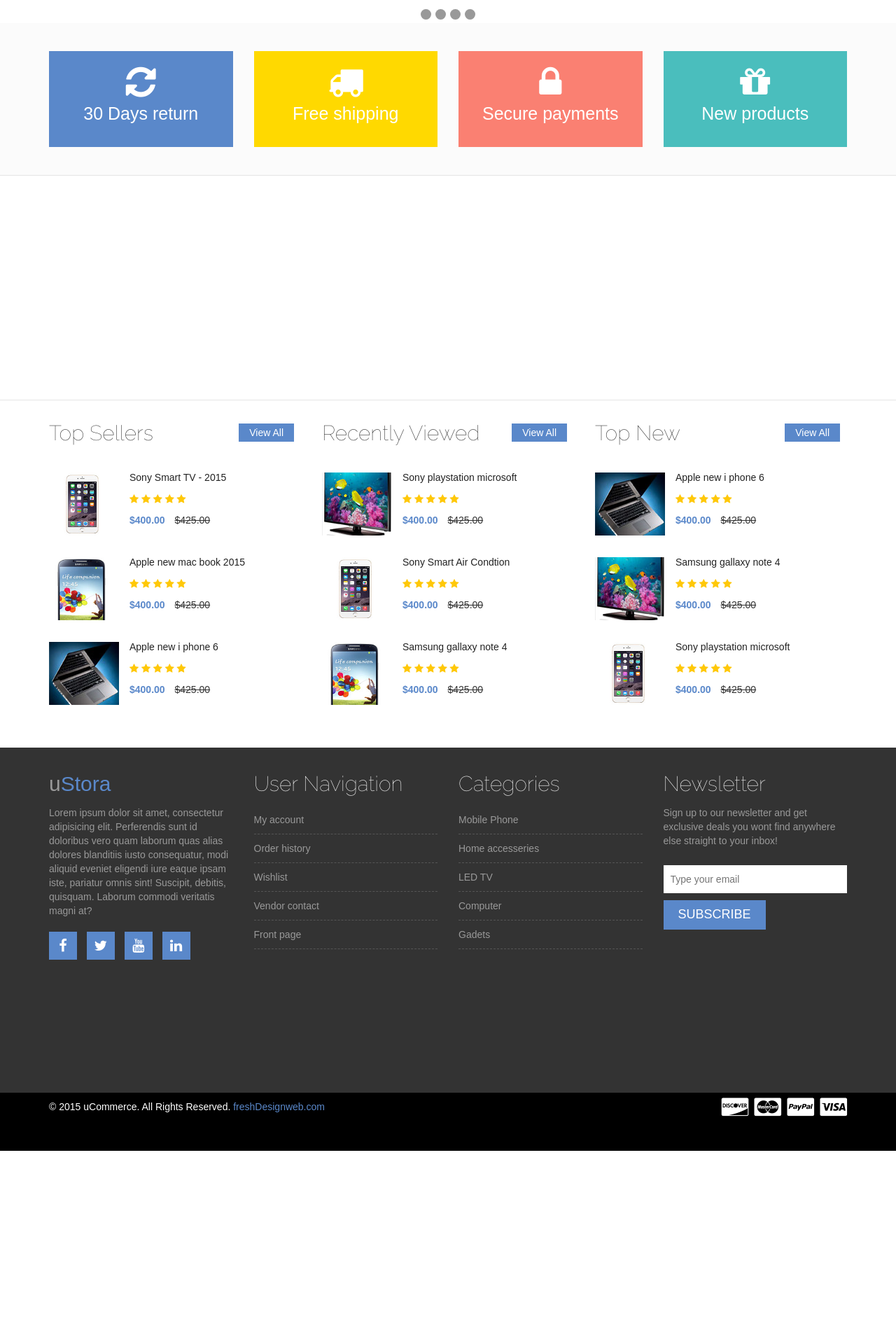
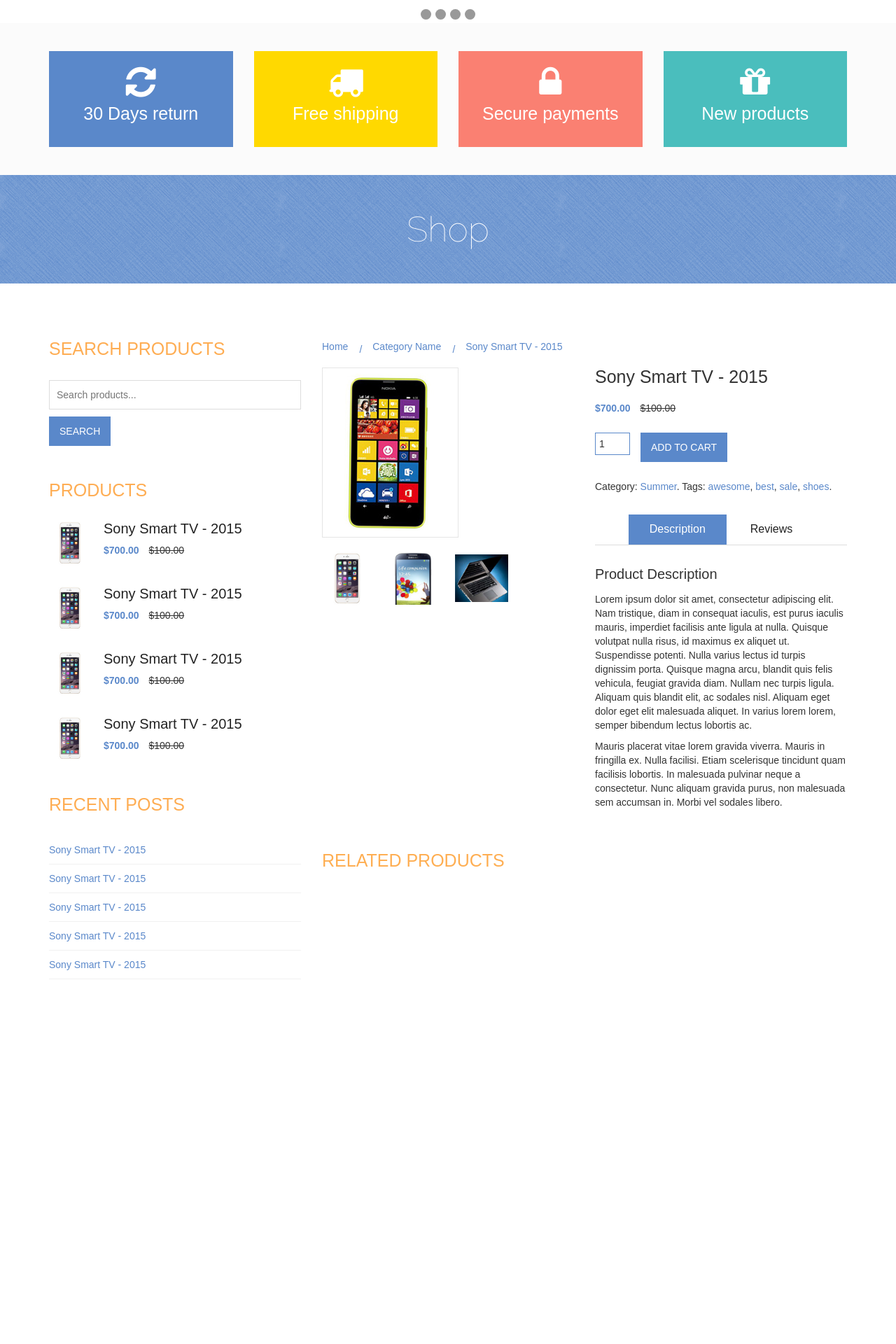
Before and after one commit to thuhang99/web-php-mvc, a PHP site: page /web-php-mvc/cart.html in a window 1280 px wide. Shown: the part 548-2468 px from the top of the page at 70% size. Before the commit the page ends 2192 px from the top, so only its background shows below. Run offline with PHP 8.4, Linux system fonts and the light colour scheme; some libraries are stand-ins or nearby versions.

Commit message:
Update Slide master

```diff
--- a/mvc/Bridge.php
+++ b/mvc/Bridge.php
@@ -1,3 +1,6 @@
 <?php
+    require_once 'configs/config.php';
     require_once 'core/App.php';
+    require_once 'core/Connect.php';
+
 ?>
--- /dev/null
+++ b/mvc/configs/config.php
@@ -0,0 +1,5 @@
+<?php
+//Cấu hình đường link
+define('URL', 'http://localhost/web-php-mvc/');
+
+?>
--- a/mvc/controllers/Layout.php
+++ b/mvc/controllers/Layout.php
@@ -1,10 +1,27 @@
 <?php
-    class Layout{
+    class Layout extends Connect{
         // function __construct(){
         //     echo 'Đây là layout';
         // }
         function index(){
-           require_once './mvc/views/layout/index.php';
+
+            $data['main'] = 'home/maincontent-area';
+
+            if(isset($_GET['url']))
+            {
+                if( strpos($_GET['url'],'.html'))
+                {
+                    //echo 'Đây là trang sản phẩm';
+                    $data['main'] = 'product/main';
+                }
+                else
+                {
+                    //echo 'Đây là trang danh mục';
+                    $data['main'] = 'category/main';
+                }
+
+            }
+            $this->load_views('layout/index',$data);
         }
     }
 ?>
--- /dev/null
+++ b/mvc/core/Connect.php
@@ -0,0 +1,9 @@
+<?php
+    class Connect
+    {
+        function load_views($name, $data=[])
+        {
+            require_once './mvc/views/'.$name.'.php';
+        }
+    }
+?>
--- a/mvc/views/layout/index.php
+++ b/mvc/views/layout/index.php
@@ -10,7 +10,7 @@
     <meta http-equiv="X-UA-Compatible" content="IE=edge">
     <meta name="viewport" content="width=device-width, initial-scale=1">
     <title>Ustora Demo</title>
-    <base href="http://localhost:8080/web-php-mvc/">
+    <base href="<?php echo URL; ?>">
     <!-- Google Fonts -->
 
 
@@ -35,6 +35,8 @@
 
     <?php require_once('home/promo-area.php'); ?>
 
+    <?php require_once ($data['main'].'.php'); ?>
+
     <?php require_once('home/mainmenu-area.php'); ?>
 
     <?php require_once('home/brands-area.php'); ?>
--- /dev/null
+++ b/mvc/views/layout/product/main.php
@@ -0,0 +1,250 @@
+<div class="product-big-title-area">
+        <div class="container">
+            <div class="row">
+                <div class="col-md-12">
+                    <div class="product-bit-title text-center">
+                        <h2>Shop</h2>
+                    </div>
+                </div>
+            </div>
+        </div>
+    </div>
+
+
+    <div class="single-product-area">
+        <div class="zigzag-bottom"></div>
+        <div class="container">
+            <div class="row">
+                <div class="col-md-4">
+                    <div class="single-sidebar">
+                        <h2 class="sidebar-title">Search Products</h2>
+                        <form action="">
+                            <input type="text" placeholder="Search products...">
+                            <input type="submit" value="Search">
+                        </form>
+                    </div>
+
+                    <div class="single-sidebar">
+                        <h2 class="sidebar-title">Products</h2>
+                        <div class="thubmnail-recent">
+                            <img src="assets/layout/img/product-thumb-1.jpg" class="recent-thumb" alt="">
+                            <h2><a href="">Sony Smart TV - 2015</a></h2>
+                            <div class="product-sidebar-price">
+                                <ins>$700.00</ins> <del>$100.00</del>
+                            </div>
+                        </div>
+                        <div class="thubmnail-recent">
+                            <img src="assets/layout/img/product-thumb-1.jpg" class="recent-thumb" alt="">
+                            <h2><a href="">Sony Smart TV - 2015</a></h2>
+                            <div class="product-sidebar-price">
+                                <ins>$700.00</ins> <del>$100.00</del>
+                            </div>
+                        </div>
+                        <div class="thubmnail-recent">
+                            <img src="assets/layout/img/product-thumb-1.jpg" class="recent-thumb" alt="">
+                            <h2><a href="">Sony Smart TV - 2015</a></h2>
+                            <div class="product-sidebar-price">
+                                <ins>$700.00</ins> <del>$100.00</del>
+                            </div>
+                        </div>
+                        <div class="thubmnail-recent">
+                            <img src="assets/layout/img/product-thumb-1.jpg" class="recent-thumb" alt="">
+                            <h2><a href="">Sony Smart TV - 2015</a></h2>
+                            <div class="product-sidebar-price">
+                                <ins>$700.00</ins> <del>$100.00</del>
+                            </div>
+                        </div>
+                    </div>
+
+                    <div class="single-sidebar">
+                        <h2 class="sidebar-title">Recent Posts</h2>
+                        <ul>
+                            <li><a href="">Sony Smart TV - 2015</a></li>
+                            <li><a href="">Sony Smart TV - 2015</a></li>
+                            <li><a href="">Sony Smart TV - 2015</a></li>
+                            <li><a href="">Sony Smart TV - 2015</a></li>
+                            <li><a href="">Sony Smart TV - 2015</a></li>
+                        </ul>
+                    </div>
+                </div>
+
+                <div class="col-md-8">
+                    <div class="product-content-right">
+                        <div class="product-breadcroumb">
+                            <a href="">Home</a>
+                            <a href="">Category Name</a>
+                            <a href="">Sony Smart TV - 2015</a>
+                        </div>
+
+                        <div class="row">
+                            <div class="col-sm-6">
+                                <div class="product-images">
+                                    <div class="product-main-img">
+                                        <img src="assets/layout/img/product-2.jpg" alt="">
+                                    </div>
+
+                                    <div class="product-gallery">
+                                        <img src="assets/layout/img/product-thumb-1.jpg" alt="">
+                                        <img src="assets/layout/img/product-thumb-2.jpg" alt="">
+                                        <img src="assets/layout/img/product-thumb-3.jpg" alt="">
+                                    </div>
+                                </div>
+                            </div>
+
+                            <div class="col-sm-6">
+                                <div class="product-inner">
+                                    <h2 class="product-name">Sony Smart TV - 2015</h2>
+                                    <div class="product-inner-price">
+                                        <ins>$700.00</ins> <del>$100.00</del>
+                                    </div>
+
+                                    <form action="" class="cart">
+                                        <div class="quantity">
+                                            <input type="number" size="4" class="input-text qty text" title="Qty" value="1" name="quantity" min="1" step="1">
+                                        </div>
+                                        <button class="add_to_cart_button" type="submit">Add to cart</button>
+                                    </form>
+
+                                    <div class="product-inner-category">
+                                        <p>Category: <a href="">Summer</a>. Tags: <a href="">awesome</a>, <a href="">best</a>, <a href="">sale</a>, <a href="">shoes</a>. </p>
+                                    </div>
+
+                                    <div role="tabpanel">
+                                        <ul class="product-tab" role="tablist">
+                                            <li role="presentation" class="active"><a href="#home" aria-controls="home" role="tab" data-toggle="tab">Description</a></li>
+                                            <li role="presentation"><a href="#profile" aria-controls="profile" role="tab" data-toggle="tab">Reviews</a></li>
+                                        </ul>
+                                        <div class="tab-content">
+                                            <div role="tabpanel" class="tab-pane fade in active" id="home">
+                                                <h2>Product Description</h2>
+                                                <p>Lorem ipsum dolor sit amet, consectetur adipiscing elit. Nam tristique, diam in consequat iaculis, est purus iaculis mauris, imperdiet facilisis ante ligula at nulla. Quisque volutpat nulla risus, id maximus ex aliquet ut. Suspendisse potenti. Nulla varius lectus id turpis dignissim porta. Quisque magna arcu, blandit quis felis vehicula, feugiat gravida diam. Nullam nec turpis ligula. Aliquam quis blandit elit, ac sodales nisl. Aliquam eget dolor eget elit malesuada aliquet. In varius lorem lorem, semper bibendum lectus lobortis ac.</p>
+
+                                                <p>Mauris placerat vitae lorem gravida viverra. Mauris in fringilla ex. Nulla facilisi. Etiam scelerisque tincidunt quam facilisis lobortis. In malesuada pulvinar neque a consectetur. Nunc aliquam gravida purus, non malesuada sem accumsan in. Morbi vel sodales libero.</p>
+                                            </div>
+                                            <div role="tabpanel" class="tab-pane fade" id="profile">
+                                                <h2>Reviews</h2>
+                                                <div class="submit-review">
+                                                    <p><label for="name">Name</label> <input name="name" type="text"></p>
+                                                    <p><label for="email">Email</label> <input name="email" type="email"></p>
+                                                    <div class="rating-chooser">
+                                                        <p>Your rating</p>
+
+                                                        <div class="rating-wrap-post">
+                                                            <i class="fa fa-star"></i>
+                                                            <i class="fa fa-star"></i>
+                                                            <i class="fa fa-star"></i>
+                                                            <i class="fa fa-star"></i>
+                                                            <i class="fa fa-star"></i>
+                                                        </div>
+                                                    </div>
+                                                    <p><label for="review">Your review</label> <textarea name="review" id="" cols="30" rows="10"></textarea></p>
+                                                    <p><input type="submit" value="Submit"></p>
+                                                </div>
+                                            </div>
+                                        </div>
+                                    </div>
+
+                                </div>
+                            </div>
+                        </div>
+
+
+                        <div class="related-products-wrapper">
+                            <h2 class="related-products-title">Related Products</h2>
+                            <div class="related-products-carousel">
+                                <div class="single-product">
+                                    <div class="product-f-image">
+                                        <img src="assets/layout/img/product-1.jpg" alt="">
+                                        <div class="product-hover">
+                                            <a href="" class="add-to-cart-link"><i class="fa fa-shopping-cart"></i> Add to cart</a>
+                                            <a href="" class="view-details-link"><i class="fa fa-link"></i> See details</a>
+                                        </div>
+                                    </div>
+
+                                    <h2><a href="">Sony Smart TV - 2015</a></h2>
+
+                                    <div class="product-carousel-price">
+                                        <ins>$700.00</ins> <del>$100.00</del>
+                                    </div>
+                                </div>
+                                <div class="single-product">
+                                    <div class="product-f-image">
+                                        <img src="assets/layout/img/product-2.jpg" alt="">
+                                        <div class="product-hover">
+                                            <a href="" class="add-to-cart-link"><i class="fa fa-shopping-cart"></i> Add to cart</a>
+                                            <a href="" class="view-details-link"><i class="fa fa-link"></i> See details</a>
+                                        </div>
+                                    </div>
+
+                                    <h2><a href="">Apple new mac book 2015 March :P</a></h2>
+                                    <div class="product-carousel-price">
+                                        <ins>$899.00</ins> <del>$999.00</del>
+                                    </div>
+                                </div>
+                                <div class="single-product">
+                                    <div class="product-f-image">
+                                        <img src="assets/layout/img/product-3.jpg" alt="">
+                                        <div class="product-hover">
+                                            <a href="" class="add-to-cart-link"><i class="fa fa-shopping-cart"></i> Add to cart</a>
+                                            <a href="" class="view-details-link"><i class="fa fa-link"></i> See details</a>
+                                        </div>
+                                    </div>
+
+                                    <h2><a href="">Apple new i phone 6</a></h2>
+
+                                    <div class="product-carousel-price">
+                                        <ins>$400.00</ins> <del>$425.00</del>
+                                    </div>
+                                </div>
+                                <div class="single-product">
+                                    <div class="product-f-image">
+                                        <img src="assets/layout/img/product-4.jpg" alt="">
+                                        <div class="product-hover">
+                                            <a href="" class="add-to-cart-link"><i class="fa fa-shopping-cart"></i> Add to cart</a>
+                                            <a href="" class="view-details-link"><i class="fa fa-link"></i> See details</a>
+                                        </div>
+                                    </div>
+
+                                    <h2><a href="">Sony playstation microsoft</a></h2>
+
+                                    <div class="product-carousel-price">
+                                        <ins>$200.00</ins> <del>$225.00</del>
+                                    </div>
+                                </div>
+                                <div class="single-product">
+                                    <div class="product-f-image">
+                                        <img src="assets/layout/img/product-5.jpg" alt="">
+                                        <div class="product-hover">
+                                            <a href="" class="add-to-cart-link"><i class="fa fa-shopping-cart"></i> Add to cart</a>
+                                            <a href="" class="view-details-link"><i class="fa fa-link"></i> See details</a>
+                                        </div>
+                                    </div>
+
+                                    <h2><a href="">Sony Smart Air Condtion</a></h2>
+
+                                    <div class="product-carousel-price">
+                                        <ins>$1200.00</ins> <del>$1355.00</del>
+                                    </div>
+                                </div>
+                                <div class="single-product">
+                                    <div class="product-f-image">
+                                        <img src="assets/layout/img/product-6.jpg" alt="">
+                                        <div class="product-hover">
+                                            <a href="" class="add-to-cart-link"><i class="fa fa-shopping-cart"></i> Add to cart</a>
+                                            <a href="" class="view-details-link"><i class="fa fa-link"></i> See details</a>
+                                        </div>
+                                    </div>
+
+                                    <h2><a href="">Samsung gallaxy note 4</a></h2>
+
+                                    <div class="product-carousel-price">
+                                        <ins>$400.00</ins>
+                                    </div>
+                                </div>
+                            </div>
+                        </div>
+                    </div>
+                </div>
+            </div>
+        </div>
+    </div>
```
Also changed, not shown: mvc/views/layout/category/main.php (added, +225 -0 lines), mvc/views/admin/myproject.txt (added), mvc/views/layout/post/myproject.txt (added), mvc/views/layout/search/myproject.txt (added).
